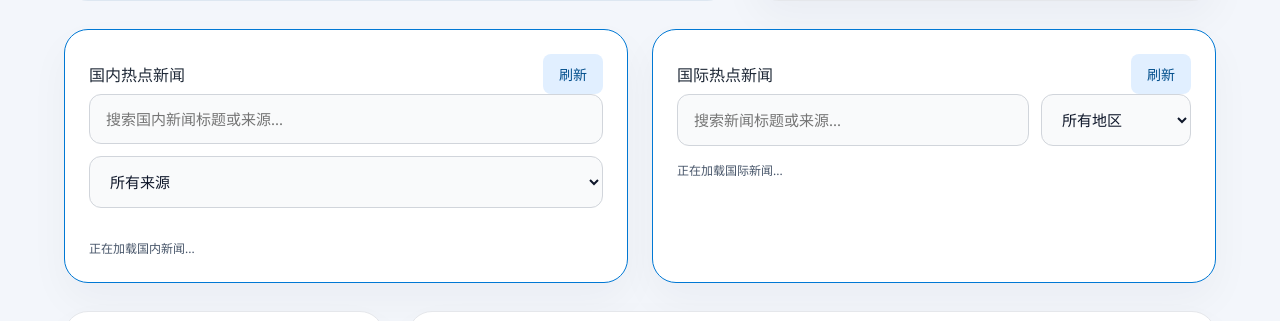
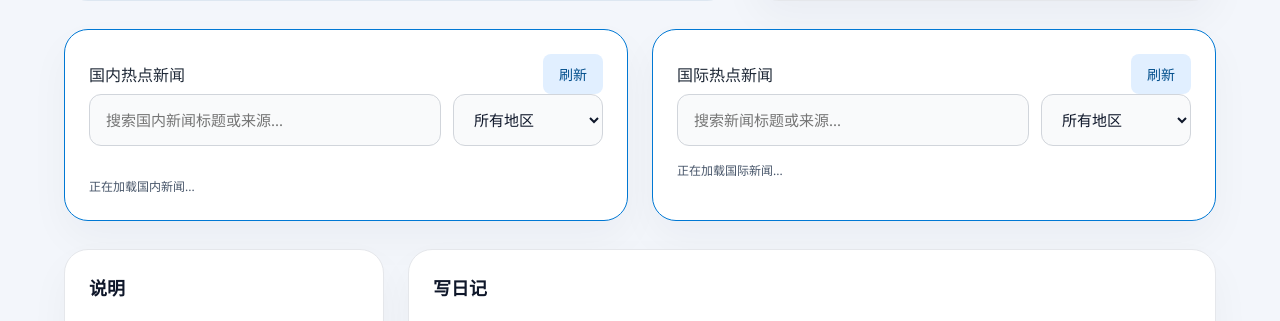
Before and after one commit to svght/diary-writing-software, a Flask app: page / in a window 1280 px wide. Shown: the part 548-869 px from the top of the page. Run offline with Flask 3, Linux system fonts and the light colour scheme; data that the repository does not hold is empty.

Commit message:
Release v1.1.0 - Enhanced domestic news region classification and filtering
- Added domestic region classification algorithm for Chinese provinces and cities
- Updated domestic news filter to use region-based filtering instead of source-based
- Improved news service with region classification for domestic news (山西, 山东, 台湾, etc.)
- Enhanced frontend with comprehensive region dropdown for Chinese provinces
- Maintained existing search and hotness sorting functionality
- Updated HTML and JavaScript for new region filter component

```diff
--- a/templates/index.html
+++ b/templates/index.html
@@ -59,10 +59,42 @@
         </div>
         <div class="news-options">
           <input type="text" id="domesticNewsSearch" class="control-input news-search" placeholder="搜索国内新闻标题或来源...">
-          <select id="sourceFilter" class="control-input source-filter">
-            <option value="">所有来源</option>
-            <option value="头条">头条</option>
-            <option value="微博">微博</option>
+          <select id="domesticRegionFilter" class="control-input region-filter">
+            <option value="">所有地区</option>
+            <option value="北京">北京</option>
+            <option value="上海">上海</option>
+            <option value="广东">广东</option>
+            <option value="浙江">浙江</option>
+            <option value="江苏">江苏</option>
+            <option value="四川">四川</option>
+            <option value="重庆">重庆</option>
+            <option value="天津">天津</option>
+            <option value="湖北">湖北</option>
+            <option value="陕西">陕西</option>
+            <option value="河南">河南</option>
+            <option value="山东">山东</option>
+            <option value="福建">福建</option>
+            <option value="湖南">湖南</option>
+            <option value="安徽">安徽</option>
+            <option value="辽宁">辽宁</option>
+            <option value="吉林">吉林</option>
+            <option value="黑龙江">黑龙江</option>
+            <option value="河北">河北</option>
+            <option value="山西">山西</option>
+            <option value="内蒙古">内蒙古</option>
+            <option value="新疆">新疆</option>
+            <option value="西藏">西藏</option>
+            <option value="云南">云南</option>
+            <option value="贵州">贵州</option>
+            <option value="甘肃">甘肃</option>
+            <option value="青海">青海</option>
+            <option value="宁夏">宁夏</option>
+            <option value="广西">广西</option>
+            <option value="海南">海南</option>
+            <option value="香港">香港</option>
+            <option value="澳门">澳门</option>
+            <option value="台湾">台湾</option>
+            <option value="国内">国内（其他）</option>
           </select>
         </div>
         <div class="news-tabs" id="domesticTabs"></div>
@@ -176,7 +208,7 @@
     const newsSearch = document.getElementById('newsSearch');
     const regionFilter = document.getElementById('regionFilter');
     const domesticNewsSearch = document.getElementById('domesticNewsSearch');
-    const sourceFilter = document.getElementById('sourceFilter');
+    const domesticRegionFilter = document.getElementById('domesticRegionFilter');
 
     let currentWeather = null;
     let selectedImages = [];
@@ -342,14 +374,10 @@
         );
       }
 
-      // 来源过滤
-      const selectedSource = sourceFilter.value;
-      if (selectedSource) {
-        if (selectedSource === '头条') {
-          filtered = filtered.filter(item => !item.source.includes('新浪') && !item.source.includes('焦点'));
-        } else if (selectedSource === '微博') {
-          filtered = filtered.filter(item => item.source.includes('新浪') || item.source.includes('焦点'));
-        }
+      // 地区过滤
+      const selectedRegion = domesticRegionFilter.value;
+      if (selectedRegion) {
+        filtered = filtered.filter(item => item.region === selectedRegion);
       }
 
       // 按热度排序（热度分数高的在前）
@@ -524,7 +552,7 @@
       applyDomesticFilters();
     });
 
-    sourceFilter.addEventListener('change', () => {
+    domesticRegionFilter.addEventListener('change', () => {
       applyDomesticFilters();
     });
 
```
Also changed, not shown: news_service.py (+55 -4 lines).
